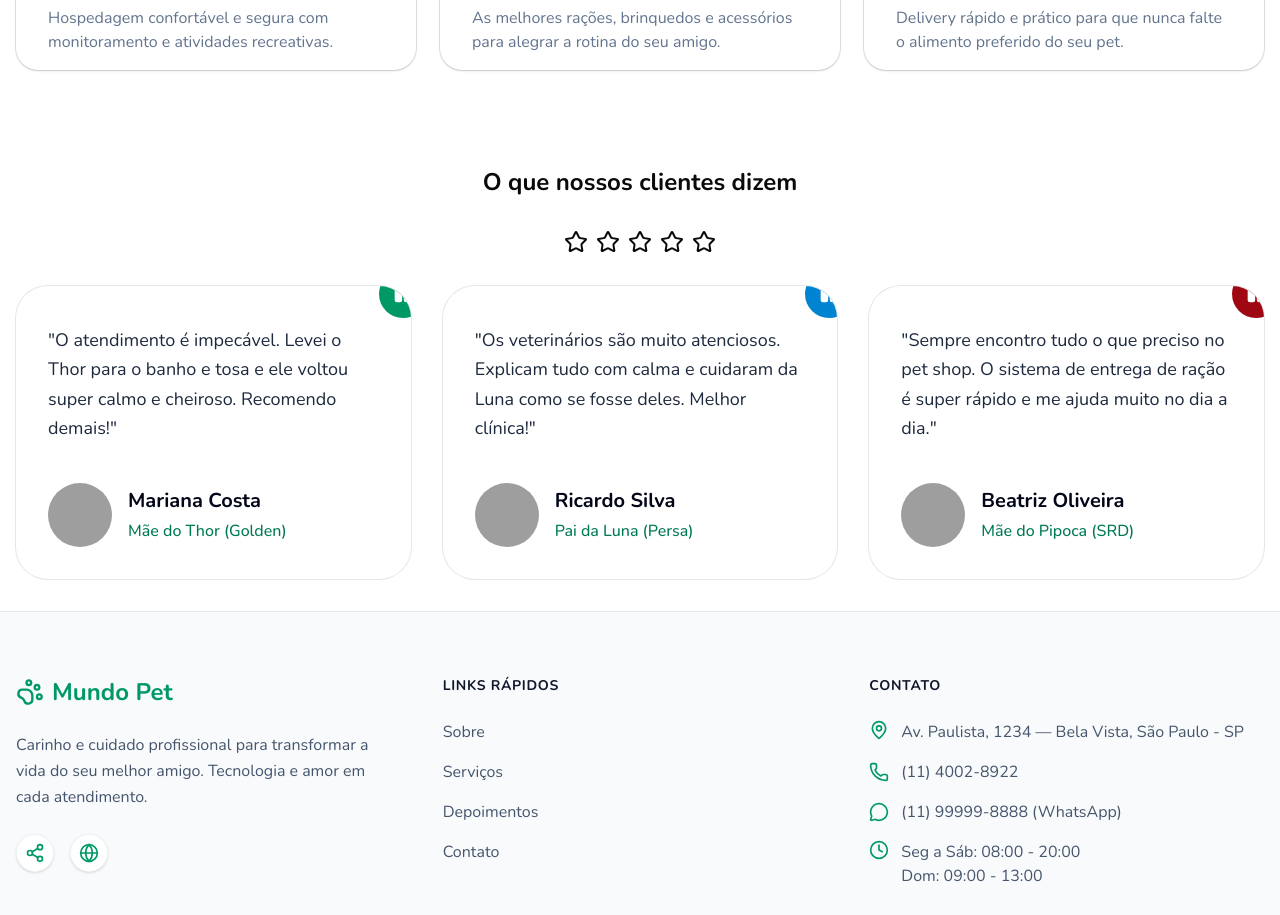
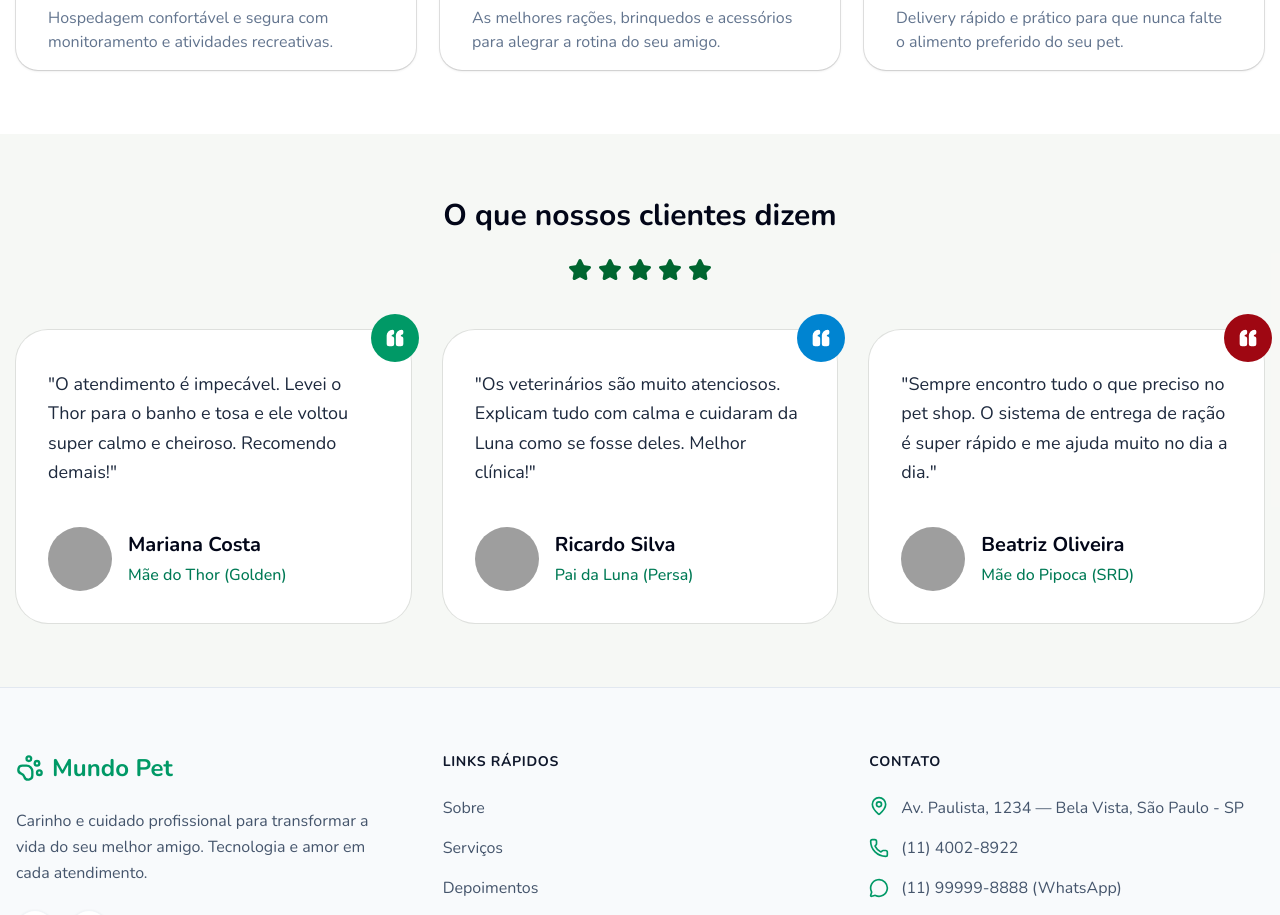
Before and after one commit to Brunostaine/web-mundo-pet, a Next.js app: page / in a window 1280 px wide. Shown: the part 1780-2695 px from the top of the page. Built offline with nearby package versions, Linux system fonts and the light colour scheme; grey boxes are pictures that could not be loaded.

Commit message:
Update testimonials

```diff
--- a/src/app/_components/testimonials.tsx
+++ b/src/app/_components/testimonials.tsx
@@ -18,7 +18,7 @@ export default function Testimonials() {
       quote: '"Os veterinários são muito atenciosos. Explicam tudo com calma e cuidaram da Luna como se fosse deles. Melhor clínica!"',
       autor: "Ricardo Silva",
       description: "Pai da Luna (Persa)",
-      avatarUrl: "https://www.piclumen.com/wp-content/uploads/2024/12/ai-avatar-maker-businesswoman.webp",
+      avatarUrl: "https://cdn.prod.website-files.com/65e89895c5a4b8d764c0d70e/689f347e2a3cc7bfc1997f62_Ryan-5.jpg",
       quoteBgColor: "bg-sky-600",
     },
     {
@@ -26,30 +26,32 @@ export default function Testimonials() {
       quote: '"Sempre encontro tudo o que preciso no pet shop. O sistema de entrega de ração é super rápido e me ajuda muito no dia a dia."',
       autor: "Beatriz Oliveira",
       description: "Mãe do Pipoca (SRD)",
-      avatarUrl: "https://www.piclumen.com/wp-content/uploads/2024/12/ai-avatar-maker-businesswoman.webp",
+      avatarUrl: "https://encrypted-tbn0.gstatic.com/images?q=tbn:ANd9GcT8rOrebINuZRnifHthny_mzgx2AWulG7INfw&s",
       quoteBgColor: "bg-red-800",
     },
   ];
 
   return (
-    <section className="container mx-auto px-4 py-8">
-      <div className="flex flex-col gap-8">
-        <h2 className="text-center font-bold text-base md:text-2xl">
-          O que nossos clientes dizem
-        </h2>
+    <section className="mx-auto px-4 py-16 bg-[#F1F3EE]/60 ">
+      <div className="flex flex-col gap-12 items-center">
 
-        <div className="flex justify-center gap-2">
-          <Star />
-          <Star />
-          <Star />
-          <Star />
-          <Star />
+        <div className="space-y-6 text-center">
+
+          <h2 className="font-bold text-2xl md:text-3xl text-slate-950">
+            O que nossos clientes dizem
+          </h2>
+
+          <div className="flex justify-center gap-1.5">
+            {[...Array(5)].map((_, i) => (
+              <Star key={i} size={24} className="fill-green-800 text-green-800" />
+            ))}
+          </div>
         </div>
 
         <div className="grid grid-cols-1 md:grid-cols-2 lg:grid-cols-3 gap-8 w-full max-w-7xl">
           {data.map((item) => (
-            <Card key={item.id} className="relative border-none shadow-none bg-white rounded-[2rem] p-8">
-              <div className={`absolute -top-4 -right-4 w-12 h-12 rounded-full flex items-center justify-center ${item.quoteBgColor}`}>
+            <Card key={item.id} className="relative border-none shadow-none bg-white rounded-[2rem] p-8 overflow-visible">
+              <div className={`absolute -top-4 -right-2 w-12 h-12 rounded-full flex items-center justify-center z-10 ${item.quoteBgColor}`}>
                 <Quote size={20} className="fill-white text-white rotate-180" />
               </div>
               <CardContent className="space-y-8 p-0">
--- a/src/app/layout.tsx
+++ b/src/app/layout.tsx
@@ -34,7 +34,7 @@ export default function RootLayout({
         "font-sans"
       )}
     >
-      <body className="min-h-full flex flex-col">{children}</body>
+      <body suppressHydrationWarning className="min-h-full flex flex-col">{children}</body>
     </html>
   );
 }
```
